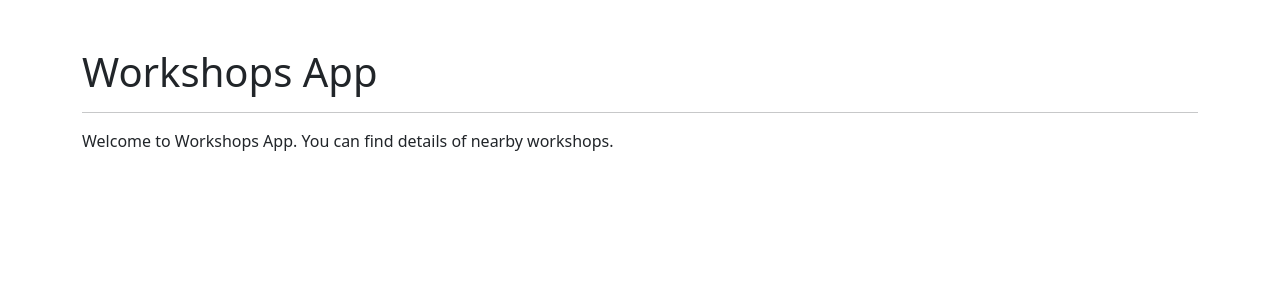
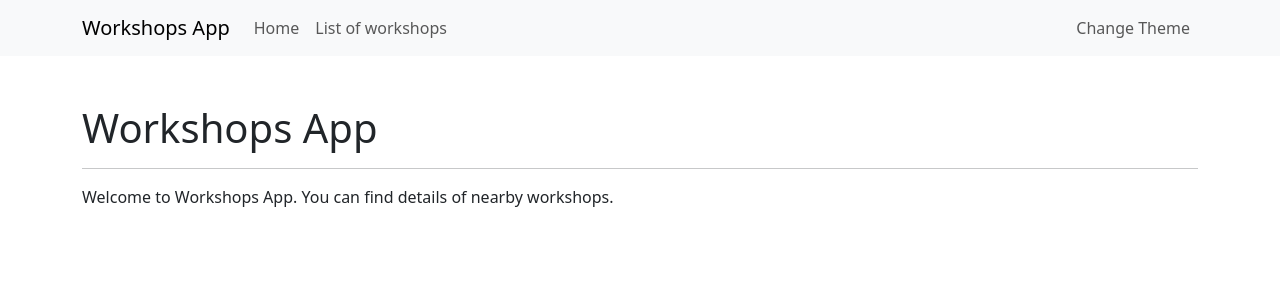
Before and after one commit to puranik3/db-react-jul-26-2024, a React (Create React App) app in the folder 04-react/workshops-app/: page / in a window 1280 px wide. Shown: the top 300 px of the page. Built offline with nearby package versions, Linux system fonts and the light colour scheme.

Commit message:
Added a menu

```diff
--- a/04-react/workshops-app/src/App.tsx
+++ b/04-react/workshops-app/src/App.tsx
@@ -1,19 +1,22 @@
-import { Container } from 'react-bootstrap';
-import { Routes, Route } from 'react-router-dom';
+import { Container } from "react-bootstrap";
+import { Routes, Route } from "react-router-dom";
 
-import HomePage from './pages/HomePage';
-import WorkshopsListPage from './pages/WorkshopsListPage';
+import Menu from "./components/Menu";
+import HomePage from "./pages/HomePage";
+import WorkshopsListPage from "./pages/WorkshopsListPage";
 
 // component defined using a function
 // reusable, customizable piece of the UI
 interface IAppProps {
-  title: string,
-  subtitle: string
+    title: string;
+    subtitle: string;
 }
 
-const App = ( props : IAppProps ) => {
+const App = (props: IAppProps) => {
     return (
         <div>
+            <Menu />
+
             <Container className="my-5">
                 <Routes>
                     <Route path="/" element={<HomePage {...props} />} />
@@ -22,6 +25,6 @@
             </Container>
         </div>
     );
-}
+};
 
 export default App;
--- /dev/null
+++ b/04-react/workshops-app/src/components/Menu.tsx
@@ -0,0 +1,25 @@
+import { Container, Nav, Navbar } from "react-bootstrap";
+
+const Menu = () => {
+    return (
+        <Navbar collapseOnSelect expand="lg" className="bg-body-tertiary">
+            <Container>
+                <Navbar.Brand href="/">Workshops App</Navbar.Brand>
+
+                <Navbar.Toggle aria-controls="responsive-navbar-nav" />
+
+                <Navbar.Collapse id="responsive-navbar-nav">
+                    <Nav className="me-auto">
+                        <Nav.Link href="/">Home</Nav.Link>
+                        <Nav.Link href="/workshops">List of workshops</Nav.Link>
+                    </Nav>
+                    <Nav>
+                        <Nav.Link href="#">Change Theme</Nav.Link>
+                    </Nav>
+                </Navbar.Collapse>
+            </Container>
+        </Navbar>
+    );
+};
+
+export default Menu;
```
Lines whose indentation alone changed are shown as unchanged.
